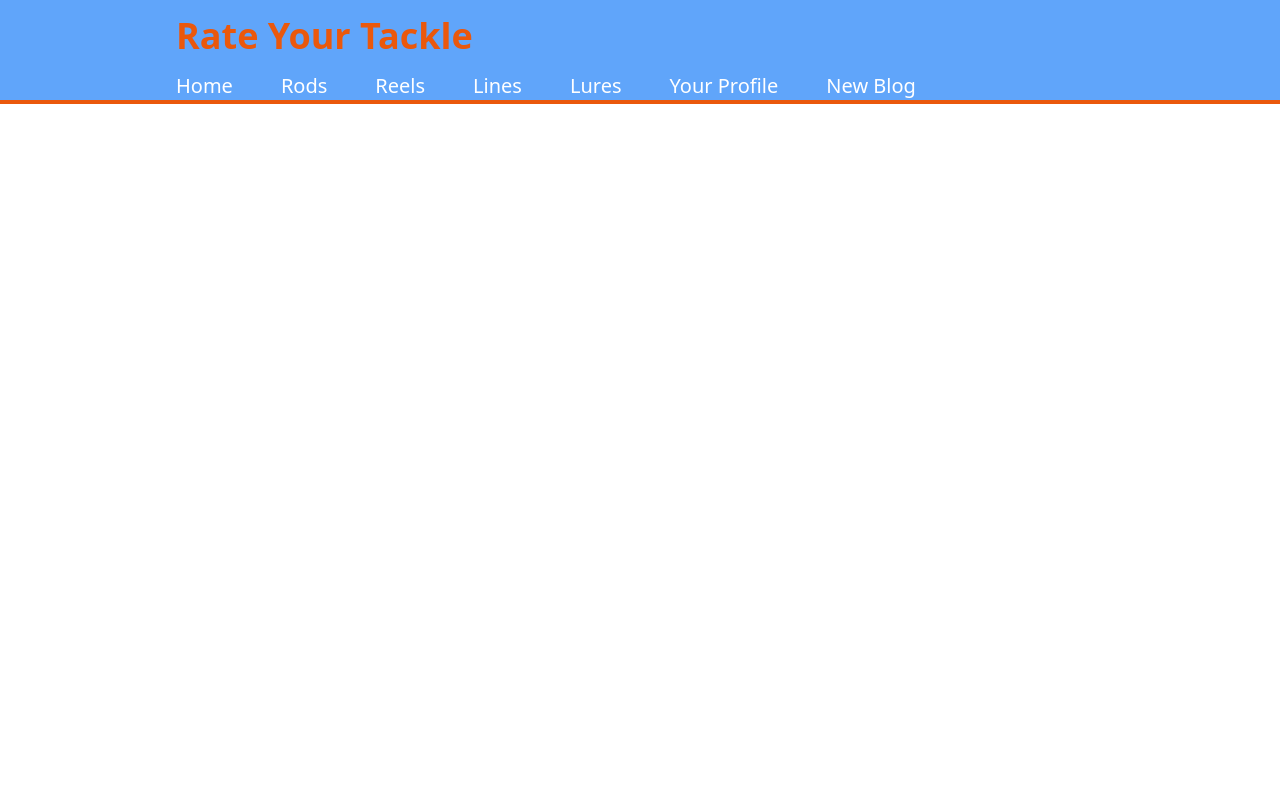
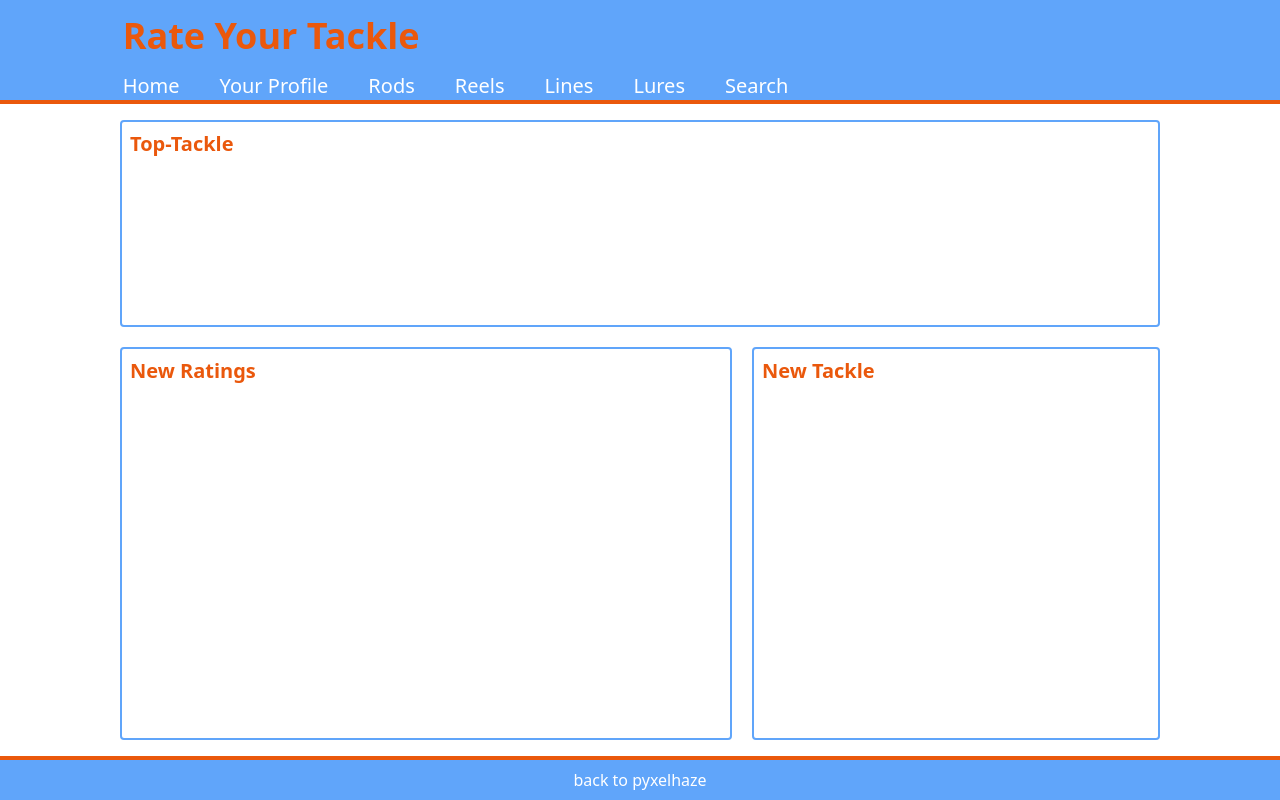
Before and after one commit to pyxelhaze/rateyourtackle, a React (Create React App) app: page / in a window 1280 px wide. Built offline with nearby package versions, Linux system fonts and the light colour scheme.

Commit message:
rough frontend

```diff
--- a/src/App.js
+++ b/src/App.js
@@ -1,14 +1,20 @@
 
 import { BrowserRouter as Router } from 'react-router-dom';
 import Header from './frontend/components/Header';
+import Footer from './frontend/components/Footer';
+import Main from './frontend/components/Main';
 import './index.css';
 
 
 function App() {
   return (
     <Router>
-      <div className="App ">
+      <div className="flex flex-col min-h-screen">
         <Header />
+        <div className="flex-grow p-4 flex justify-center">
+          <Main />
+        </div>
+        <Footer />
       </div>
     </Router>
   );
--- /dev/null
+++ b/src/frontend/components/Footer.js
@@ -0,0 +1,9 @@
+import { Link } from "react-router-dom";
+
+const Footer = () => {
+    return (<div className="h-25 p-2 text-white flex justify-center align-middle bg-blue-400 border-t-4  border-t-orange-600">
+        <Link to="/" className=" hover:text-orange-600"> back to pyxelhaze</Link>
+    </div>);
+}
+
+export default Footer;
--- a/src/frontend/components/Header.js
+++ b/src/frontend/components/Header.js
@@ -2,17 +2,17 @@ import { Link } from "react-router-dom";
 
 const Header = () => {
     return (
-        <div class="flex justify-center bg-blue-400 border-b-4  border-b-orange-600 " >
-            <nav className="w-3/4 h-25 ">
-                <h1 class="p-4 font-extrabold text-4xl text-orange-600">Rate Your Tackle</h1>
-                <div className="links" class="pl-4 text-xl text-white">
-                    <Link to="/" class="pr-12 hover:text-orange-600">Home</Link>
-                    <Link to="/create" class="pr-12 hover:text-orange-600">Rods</Link>
-                    <Link to="/" class="pr-12 hover:text-orange-600">Reels</Link>
-                    <Link to="/" class="pr-12 hover:text-orange-600">Lines</Link>
-                    <Link to="/" class="pr-12 hover:text-orange-600">Lures</Link>
-                    <Link to="/" class="pr-12 hover:text-orange-600">Your Profile</Link>
-                    <Link to="/" class="pr-12 hover:text-orange-600">New Blog</Link>
+        <div className="flex justify-center bg-blue-400 border-b-4  border-b-orange-600 " >
+            <nav className="w-5/6 h-25 ">
+                <h1 className="p-4 font-extrabold text-4xl text-orange-600">Rate Your Tackle</h1>
+                <div className="pl-4 text-xl text-white">
+                    <Link to="/" className="pr-10 hover:text-orange-600">Home</Link>
+                    <Link to="/" className="pr-10 hover:text-orange-600">Your Profile</Link>
+                    <Link to="/create" className="pr-10 hover:text-orange-600">Rods</Link>
+                    <Link to="/" className="pr-10 hover:text-orange-600">Reels</Link>
+                    <Link to="/" className="pr-10 hover:text-orange-600">Lines</Link>
+                    <Link to="/" className="pr-10 hover:text-orange-600">Lures</Link>
+                    <Link to="/" className="pr-10 hover:text-orange-600">Search</Link>
                 </div>
             </nav>
         </div>
--- /dev/null
+++ b/src/frontend/components/Main.js
@@ -0,0 +1,17 @@
+
+import MainContainer1 from './MainContainer1'
+import MainContainer2 from './MainContainer2'
+import MainContainer3 from './MainContainer3'
+const Main = () => {
+    return (<div className="w-5/6 flex flex-col" >
+
+        <MainContainer1 />
+        <div className="flex flex-row flex-grow mt-5">
+            <MainContainer2 />
+            <MainContainer3 />
+        </div>
+
+    </div>);
+}
+
+export default Main;
--- /dev/null
+++ b/src/frontend/components/MainContainer1.js
@@ -0,0 +1,8 @@
+const MainContainer1 = () => {
+    return (<div
+        className="h-1/3 w-full border-2 rounded border-blue-400">
+        <h3 className="p-2 text-orange-600 font-bold text-xl">Top-Tackle</h3>
+    </div>);
+}
+
+export default MainContainer1;
--- /dev/null
+++ b/src/frontend/components/MainContainer2.js
@@ -0,0 +1,8 @@
+const MainContainer2 = () => {
+    return (<div
+        className="h-full w-3/5 border-2 rounded border-blue-400">
+        <h3 className="p-2 text-orange-600 font-bold text-xl">New Ratings</h3>
+    </div>);
+}
+
+export default MainContainer2;
--- /dev/null
+++ b/src/frontend/components/MainContainer3.js
@@ -0,0 +1,9 @@
+const MainContainer3 = () => {
+    return (<div
+        className="h-full w-2/5 border-2 ml-5 rounded border-blue-400">
+        <h3 className="p-2 text-orange-600 font-bold text-xl">New Tackle</h3>
+
+    </div>);
+}
+
+export default MainContainer3;
```
